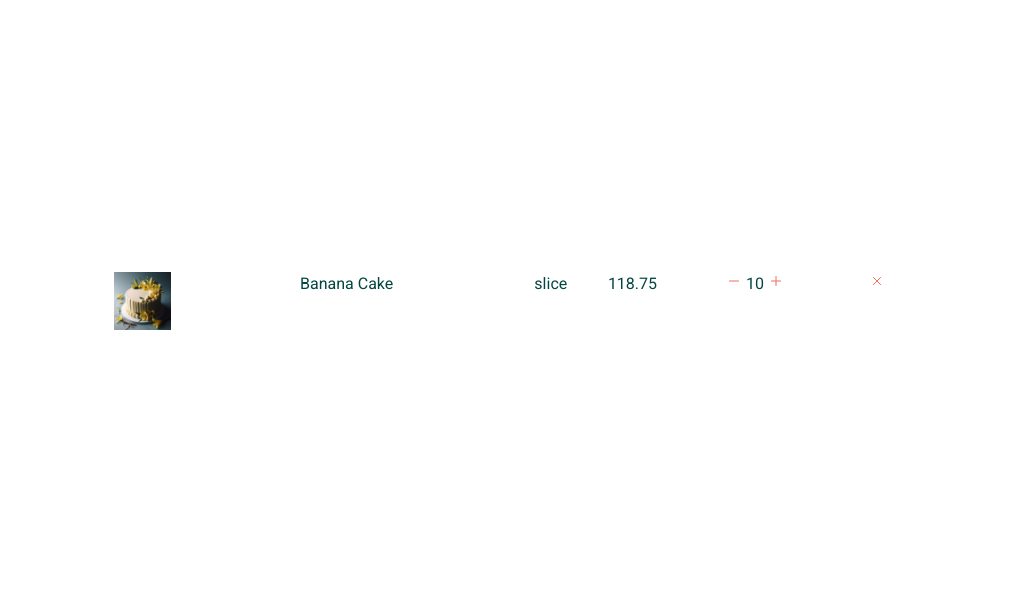
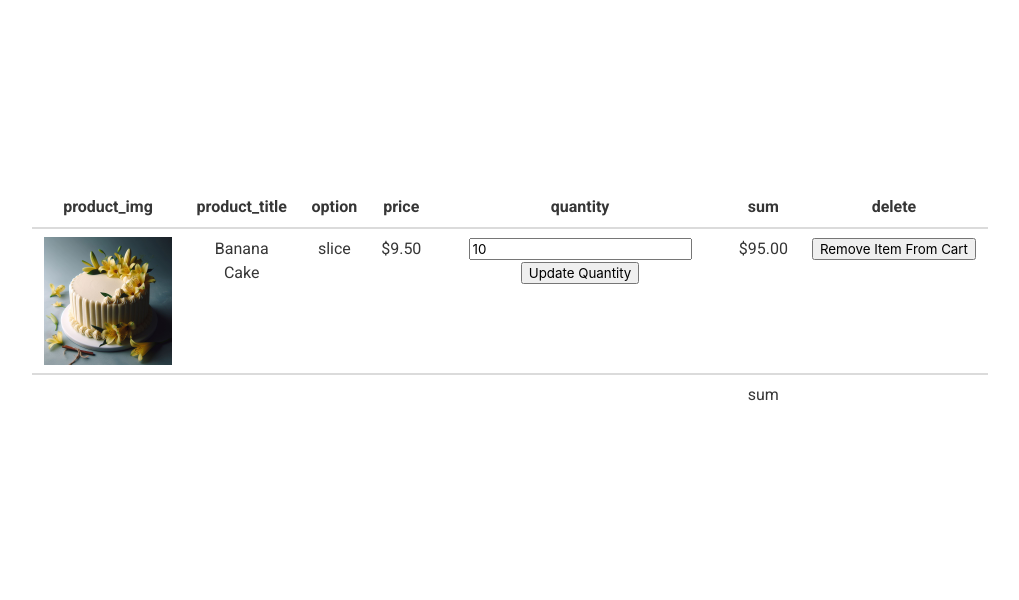
Before and after one commit to kateryna-kochina/bakery-online-shop, a Flask app: page /cart in a window 1280 px wide. Shown: the part 151-751 px from the top of the page, without its empty margins (130-1149 px from the left). Run offline with Flask 3, Linux system fonts and the light colour scheme; a user stored in the database is signed in; data comes from the database, SQL or seed files in the repository; tables that the repository leaves empty hold one stand-in row (values such as "Sample post").

Commit message:
Add logic and basic UI for updating quantity

```diff
--- a/app/cart/forms.py
+++ b/app/cart/forms.py
@@ -1,9 +1,12 @@
 from flask_wtf import FlaskForm
-from wtforms import IntegerField, SubmitField, HiddenField
-from wtforms.validators import DataRequired, NumberRange
+from wtforms import HiddenField, IntegerField, SubmitField
+from wtforms.validators import DataRequired, InputRequired, NumberRange
 
 
 class UpdateQuantity(FlaskForm):
-    quantity = IntegerField('Quantity', validators=[DataRequired(), NumberRange(min=1)])
-    add_button = SubmitField('Add', id='selected_option')
-    subtract_button = SubmitField('Subtract')
+    cart_item_id = HiddenField(
+        'Cart Item ID', id='cart_item', name='cart_item', validators=[DataRequired()])
+    quantity = IntegerField(
+        'Quantity', validators=[DataRequired(), NumberRange(min=1), InputRequired()])
+    update_btn = SubmitField('Update Quantity')
+    remove_btn = SubmitField('Remove Item From Cart')
--- a/app/cart/routes.py
+++ b/app/cart/routes.py
@@ -1,79 +1,72 @@
-from flask import (Blueprint, jsonify, redirect, render_template, request, url_for)
+from flask import Blueprint, flash, redirect, render_template, request, url_for
 from flask_login import current_user, login_required
 
 from ..database import db
 from ..products.models import Option, Product
 from .forms import UpdateQuantity
-from .models import Cart
+from .models import Cart, CartItem
+
 
 cart_bp = Blueprint('cart', __name__, template_folder='templates')
 
 
-@cart_bp.route('/cart')
+@cart_bp.route('/cart', methods=['GET', 'POST'])
 @login_required
 def view_cart():
-    form = UpdateQuantity()
-
     # Retrieve the current user's cart
     user_cart = Cart.query.filter_by(user_id=current_user.id).first()
 
     if user_cart:
-        # Query cart items with additional information
         cart_items = []
+        forms = []
+
         for item in user_cart.items:
+            print(item.id)
+
+            form = UpdateQuantity(prefix=str(item.id))
+            form.cart_item_id.data = item.id
+            forms.append(form)
+
             product = Product.query.get(item.product_id)
             option = Option.query.get(item.option_id)
-            price = product.price * option.coefficient * item.quantity
-
             cart_items.append({
                 'product_title': product.title,
                 'product_img': product.img_path,
                 'option_name': option.name,
                 'coefficient': option.coefficient,
                 'quantity': item.quantity,
-                'price': price
+                'price': '{:.2f}'.format(product.price * option.coefficient),
+                'sum': '{:.2f}'.format(product.price * option.coefficient * item.quantity),
+                'cart_item_id': item.id
             })
 
-            print(cart_items)
+        if request.method == 'POST':
+            for form in forms:
+                if form.validate_on_submit():
+                    item_id = form.cart_item_id.data
+                    new_quantity = form.quantity.data
 
-            if form.validate_on_submit():
-                integer_value = form.integer_field.data
-                if form.add_button.data:
-                    integer_value += 1
-                elif form.subtract_button.data:
-                    integer_value -= 1
-                form.integer_field.data = integer_value
+                    # # Update the quantity of the cart item
+                    user_cart.update_quantity(item_id, new_quantity)
 
-        # Return the list of cart items as JSON
-        return render_template('cart/cart.html', form=form, cart_items=cart_items)
+                    flash('Quantity updated successfully!', 'success')
 
-    else:
-        # If the user does not have a cart yet, return an empty list
-        return jsonify([])
+                    # if 'update_btn' in request.form:
+                    #     new_quantity = form.quantity.data
+                    #     user_cart.update_quantity(item_id, new_quantity)
 
-# @cart_bp.route('/add_to_cart')
-# def add_to_cart():
-#     pass
+                    #     flash('Quantity updated successfully!', 'success')
 
-# @cart_bp.route('/quick_add')
-# def quick_add():
-#     pass
+                    # elif 'remove_btn' in request.form:
+                    #     user_cart.remove_from_cart(item_id)
 
-# @cart_bp.route('/remove_from_cart')
-# def remove_from_cart():
-#     pass
+                    #     flash('Item deleted successfully!', 'success')
 
-# @cart_bp.route('/view_cart')
-# def view_cart():
-#     pass
+                    return redirect(url_for('cart.view_cart'))
 
+        return render_template('cart/cart.html',
+                               forms=forms,
+                               cart_items=cart_items)
 
-# @app.route('/quick-add/<id>')
-# def quick_add(id):
-#     if 'cart' not in session:
-#         session['cart'] = []
-
-#     session['cart'].append({'id': id, 'quantity': 1})
-#     session.modified = True
-
-#     return redirect(url_for('index'))
+    # If user's cart is empty, return an empty cart
+    return render_template('cart/empty_cart.html')
--- a/app/cart/templates/cart/cart.html
+++ b/app/cart/templates/cart/cart.html
@@ -6,49 +6,9 @@
             <div class="columns">
                 <div class="column is-1-desktop"></div>
                 <div
-                    class="column is-10-desktop is-fullwidth-tablet is-fullwidth-mobile is-centered"
+                    class="column is-10-desktop is-fullwidth-tablet is-fullwidth-mobile is-centered is-relative"
                 >
-                    {% for item in cart_items %}
-                    <div
-                        class="columns is-flex is-justify-content-center has-text-centered"
-                    >
-                        <div class="column is-1">
-                            <figure class="image is-fullwidth">
-                                <img
-                                    src="{{ url_for('static', filename=item.product_img) }}"
-                                    alt="{{ item.product_title | replace(' ','-') | lower }}-img"
-                                />
-                            </figure>
-                        </div>
-
-                        <div class="column is-4">
-                            <p>{{ item.product_title }}</p>
-                        </div>
-
-                        <div class="column is-1">
-                            <p>{{ item.option_name }}</p>
-                        </div>
-                        <div class="column is-1">
-                            <p>
-                                {{ '%.2f' | format(item.price * item.coefficient
-                                * item.quantity) }}
-                            </p>
-                        </div>
-                        <div class="column is-2">
-
-                            <ion-icon name="remove-outline"></ion-icon>
-
-                            <span>{{ item.quantity }}</span>
-
-                            <ion-icon name="add-outline"></ion-icon>
-
-                        </div>
-                        <div class="column is-1">
-                            <ion-icon name="close-outline"></ion-icon>
-                        </div>
-                        <br />
-                    </div>
-                    {% endfor %}
+                    {% include 'cart/cart_table.html' %}
                 </div>
             </div>
         </div>
--- /dev/null
+++ b/app/cart/templates/cart/cart_table.html
@@ -0,0 +1,54 @@
+<table class="table is-fullwidth has-text-centered">
+    <thead>
+        <tr>
+            <th class="has-text-centered">product_img</th>
+            <th class="has-text-centered">product_title</th>
+            <th class="has-text-centered">option</th>
+            <th class="has-text-centered">price</th>
+            <th class="has-text-centered">quantity</th>
+            <th class="has-text-centered">sum</th>
+            <th class="has-text-centered">delete</th>
+        </tr>
+    </thead>
+    <tfoot>
+        <tr>
+            <td></td>
+            <td></td>
+            <td></td>
+            <td></td>
+            <td></td>
+            <td>sum</td>
+            <td></td>
+        </tr>
+    </tfoot>
+    <tbody>
+        {% for index in range(cart_items|length) %}
+        <tr>
+            {% set cart_item = cart_items[index] %}
+            {% set form = forms[index] %}
+            <form method="POST">
+                {{ form.hidden_tag() }}
+
+                <td class="is-flex is-justify-content-center">
+                    <figure class="image is-128x128 is-centered">
+                        <img
+                            src="{{ url_for('static', filename=cart_item.product_img) }}"
+                            alt="{{ cart_item.product_title | replace(' ','-') | lower }}-img"
+                        />
+                    </figure>
+                </td>
+                <td>{{ cart_item.product_title }}</td>
+                <td>{{ cart_item.option_name }}</td>
+                <td>${{ cart_item.price }}</td>
+                <td>
+                    {{ form.quantity(value=cart_item.quantity) }}
+                    {{ form.update_btn() }}
+
+                </td>
+                <td>${{ cart_item.sum }}</td>
+                <td>{{ form.remove_btn() }}</td>
+            </form>
+        </tr>
+        {% endfor %}
+    </tbody>
+</table>
--- /dev/null
+++ b/app/cart/templates/cart/empty_cart.html
@@ -0,0 +1 @@
+<h1>CART IS EMPTY</h1>
--- a/app/products/templates/products/product.html
+++ b/app/products/templates/products/product.html
@@ -36,6 +36,7 @@
 
             <form method="POST">
                 {{ form.hidden_tag() }}
+                {{ form.csrf_token }}
                 <div class="columns">
                     <div class="column is-centered">
                         <div class="columns">
```
Also changed, not shown: app/cart/models.py (+5 -5 lines).
